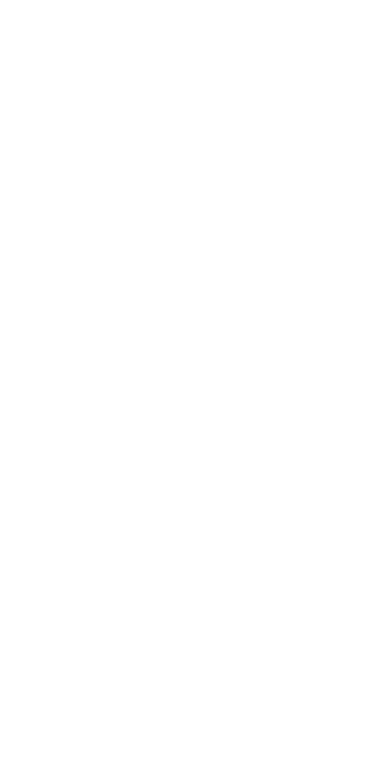
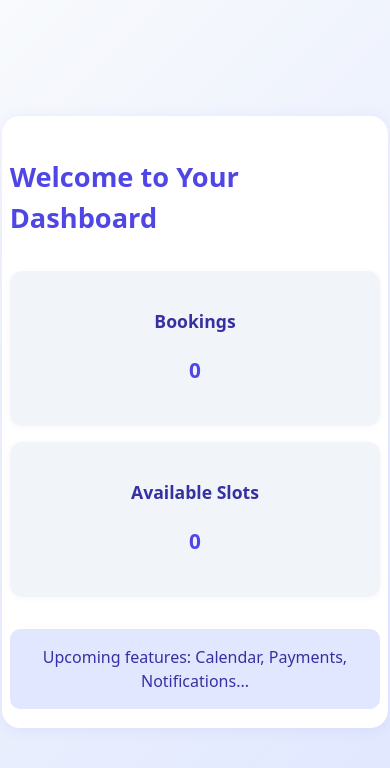
Before and after one commit to idrees31/Smart-Booking-Availability-System, a React (Vite) app: page /dashboard in a window 390 px wide. Before the commit this address had no page. Shown: the top 768 px of the page. Built offline with nearby package versions, Linux system fonts and the light colour scheme.

Commit message:
Add responsive dashboard page with consistent style

```diff
--- a/src/App.jsx
+++ b/src/App.jsx
@@ -2,6 +2,8 @@ import { BrowserRouter, Routes, Route } from 'react-router-dom';
 import Landing from './pages/Landing';
 import Login from './pages/Login';
 import Signup from './pages/Signup';
+import Profile from './pages/Profile';
+import Dashboard from './pages/Dashboard';
 
 function App() {
   return (
@@ -10,6 +12,8 @@ function App() {
         <Route path="/" element={<Landing />} />
         <Route path="/login" element={<Login />} />
         <Route path="/signup" element={<Signup />} />
+        <Route path="/profile" element={<Profile />} />
+        <Route path="/dashboard" element={<Dashboard />} />
       </Routes>
     </BrowserRouter>
   );
--- /dev/null
+++ b/src/pages/Dashboard.css
@@ -0,0 +1,82 @@
+.dashboard-container {
+  min-height: 100vh;
+  min-width: 100vw;
+  width: 100vw;
+  height: 100vh;
+  display: flex;
+  align-items: center;
+  justify-content: center;
+  background: linear-gradient(135deg, #f8fafc 0%, #e0e7ff 100%);
+  position: fixed;
+  top: 0;
+  left: 0;
+  overflow: hidden;
+}
+
+.dashboard-content {
+  background: #fff;
+  padding: 2.5rem 2rem;
+  border-radius: 18px;
+  box-shadow: 0 2px 16px rgba(79,70,229,0.08);
+  width: 100%;
+  max-width: 500px;
+  display: flex;
+  flex-direction: column;
+  align-items: center;
+}
+.dashboard-content h2 {
+  color: #4f46e5;
+  margin-bottom: 2rem;
+  font-size: 1.7rem;
+  font-weight: bold;
+}
+.dashboard-summary {
+  display: flex;
+  gap: 2rem;
+  margin-bottom: 2rem;
+  width: 100%;
+  justify-content: center;
+}
+.summary-card {
+  background: #f1f5f9;
+  border-radius: 12px;
+  box-shadow: 0 1px 6px rgba(79,70,229,0.04);
+  padding: 1.2rem 1.5rem;
+  min-width: 120px;
+  text-align: center;
+}
+.summary-card h3 {
+  color: #3730a3;
+  margin-bottom: 0.5rem;
+  font-size: 1.1rem;
+}
+.summary-card p {
+  color: #4f46e5;
+  font-size: 1.3rem;
+  font-weight: bold;
+}
+.dashboard-placeholders {
+  width: 100%;
+  display: flex;
+  flex-direction: column;
+  gap: 1rem;
+}
+.placeholder-card {
+  background: #e0e7ff;
+  color: #3730a3;
+  border-radius: 10px;
+  padding: 1rem;
+  text-align: center;
+  font-size: 1rem;
+}
+
+@media (max-width: 600px) {
+  .dashboard-content {
+    padding: 1.2rem 0.5rem;
+    max-width: 95vw;
+  }
+  .dashboard-summary {
+    flex-direction: column;
+    gap: 1rem;
+  }
+}
--- /dev/null
+++ b/src/pages/Dashboard.jsx
@@ -0,0 +1,27 @@
+import React from 'react';
+import './Dashboard.css';
+
+const Dashboard = () => {
+  return (
+    <div className="dashboard-container">
+      <div className="dashboard-content">
+        <h2>Welcome to Your Dashboard</h2>
+        <div className="dashboard-summary">
+          <div className="summary-card">
+            <h3>Bookings</h3>
+            <p>0</p>
+          </div>
+          <div className="summary-card">
+            <h3>Available Slots</h3>
+            <p>0</p>
+          </div>
+        </div>
+        <div className="dashboard-placeholders">
+          <div className="placeholder-card">Upcoming features: Calendar, Payments, Notifications...</div>
+        </div>
+      </div>
+    </div>
+  );
+};
+
+export default Dashboard;
--- /dev/null
+++ b/src/pages/Profile.css
@@ -0,0 +1,81 @@
+.profile-container {
+  min-height: 100vh;
+  min-width: 100vw;
+  width: 100vw;
+  height: 100vh;
+  display: flex;
+  align-items: center;
+  justify-content: center;
+  background: linear-gradient(135deg, #f8fafc 0%, #e0e7ff 100%);
+  position: fixed;
+  top: 0;
+  left: 0;
+  overflow: hidden;
+}
+
+.profile-form {
+  background: #fff;
+  padding: 2.5rem 2rem;
+  border-radius: 18px;
+  box-shadow: 0 2px 16px rgba(79,70,229,0.08);
+  width: 100%;
+  max-width: 400px;
+  display: flex;
+  flex-direction: column;
+  align-items: center;
+}
+.profile-form h2 {
+  color: #4f46e5;
+  margin-bottom: 2rem;
+  font-size: 1.7rem;
+  font-weight: bold;
+}
+.form-group {
+  width: 100%;
+  margin-bottom: 1.3rem;
+  display: flex;
+  flex-direction: column;
+}
+.form-group label {
+  color: #374151;
+  font-weight: 500;
+  margin-bottom: 0.5rem;
+}
+.form-group input,
+.form-group textarea {
+  padding: 0.7rem 1rem;
+  border: 1px solid #c7d2fe;
+  border-radius: 8px;
+  font-size: 1rem;
+  outline: none;
+  transition: border 0.2s;
+  resize: none;
+}
+.form-group input:focus,
+.form-group textarea:focus {
+  border: 1.5px solid #4f46e5;
+}
+.cta-btn.profile-btn {
+  width: 100%;
+  margin-top: 0.5rem;
+  margin-bottom: 1.2rem;
+  background: #4f46e5;
+  color: #fff;
+  border: none;
+  padding: 0.7rem 1.5rem;
+  border-radius: 25px;
+  font-size: 1rem;
+  font-weight: 600;
+  cursor: pointer;
+  transition: background 0.2s;
+}
+.cta-btn.profile-btn:hover {
+  background: #3730a3;
+}
+
+@media (max-width: 500px) {
+  .profile-form {
+    padding: 1.2rem 0.5rem;
+    max-width: 95vw;
+  }
+}
--- /dev/null
+++ b/src/pages/Profile.jsx
@@ -0,0 +1,31 @@
+import React from 'react';
+import './Profile.css';
+
+const Profile = () => {
+  return (
+    <div className="profile-container">
+      <form className="profile-form">
+        <h2>Create Your Booking Profile</h2>
+        <div className="form-group">
+          <label htmlFor="name">Name</label>
+          <input type="text" id="name" name="name" placeholder="Your name" required />
+        </div>
+        <div className="form-group">
+          <label htmlFor="profession">Profession</label>
+          <input type="text" id="profession" name="profession" placeholder="e.g. Doctor, Coach" required />
+        </div>
+        <div className="form-group">
+          <label htmlFor="description">Description</label>
+          <textarea id="description" name="description" placeholder="Describe your services" rows="3" required></textarea>
+        </div>
+        <div className="form-group">
+          <label htmlFor="slots">Available Slots</label>
+          <input type="text" id="slots" name="slots" placeholder="e.g. Mon-Fri 9am-5pm" required />
+        </div>
+        <button type="submit" className="cta-btn profile-btn">Save Profile</button>
+      </form>
+    </div>
+  );
+};
+
+export default Profile;
```
